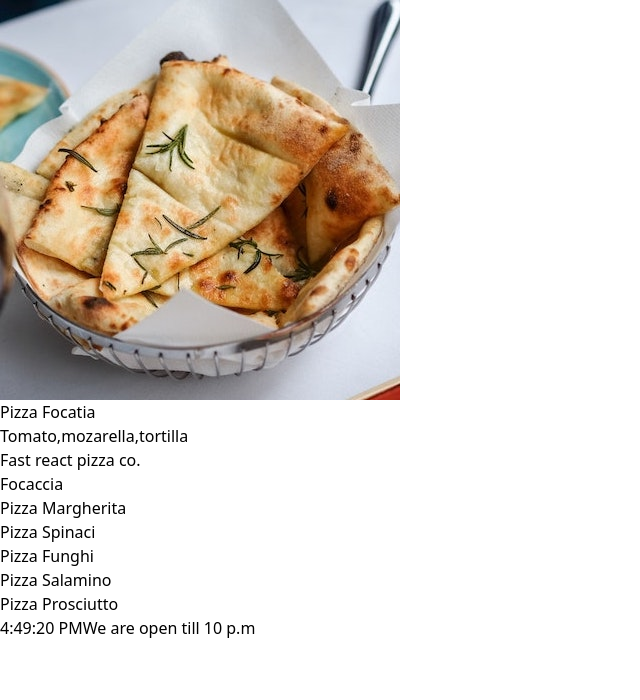
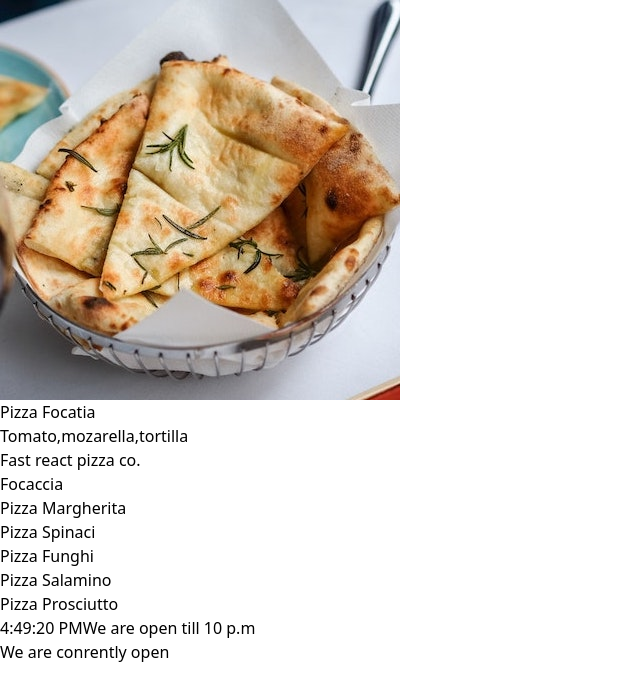
Before and after one commit to Majkan1/Single-Pizza-Menu, a React (Vite) app in the folder vite-project/: page / in a window 1280 px wide. Shown: the top 700 px of the page, without its empty margins (0-640 px from the left). Built offline with nearby package versions, Linux system fonts and the light colour scheme.

Commit message:
feat:Add a hour function.

```diff
--- a/vite-project/src/App.tsx
+++ b/vite-project/src/App.tsx
@@ -62,9 +62,13 @@ function Header(){
 }
 
 function Footer(){
+  const hour = new Date().getHours();
+  const openHours = 12;
+  const closeHours = 22;
   return(
     <>
       <footer>{new Date().toLocaleTimeString()}We are open till 10 p.m</footer>
+      <p>{hour>=openHours && hour<=closeHours?'We are conrently open':'We are curently closed'}</p>
     </>
   )
 }
```
